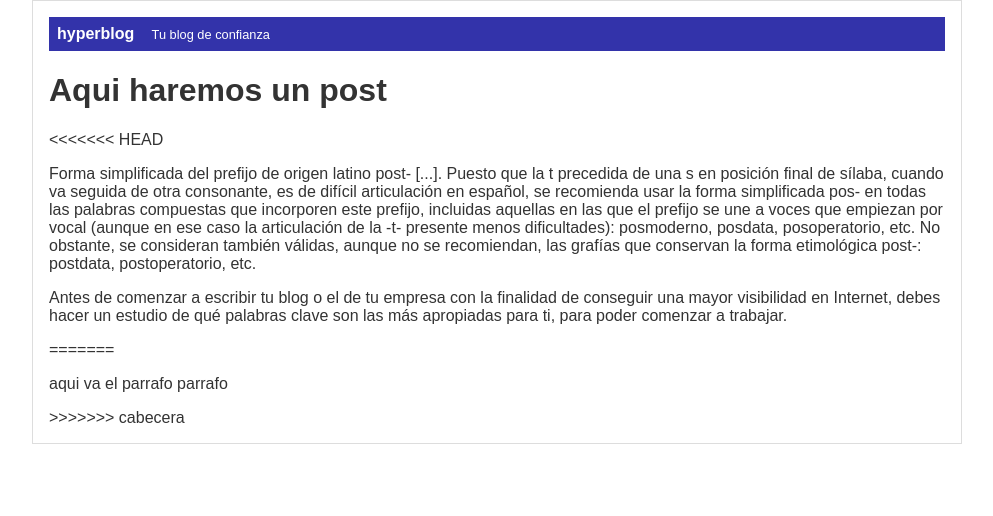
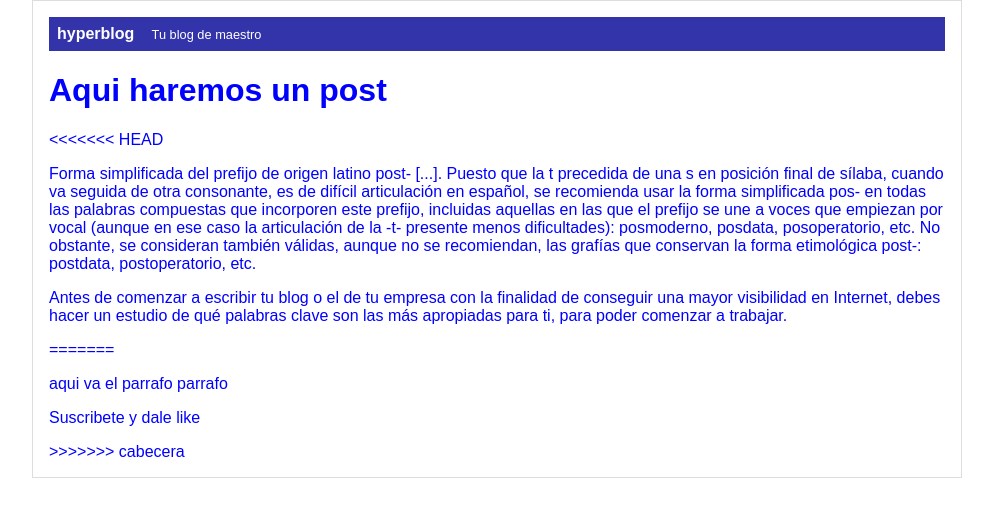
Before and after one commit to Yeltsin196/prueba_curso, a plain HTML site: page blogpost.html in a window 1280 px wide. Shown: the whole page, without its empty margins (143-1136 px from the left). Drawn offline with Linux system fonts and the light colour scheme.

Commit message:
agregue subscripcion, cambie la cabecera maestra y puse todo azul

```diff
--- a/blogpost.html
+++ b/blogpost.html
@@ -10,7 +10,7 @@
 		<div id ="cabecera">
 		hyperblog
 		<span id="tagline">
-			Tu blog de confianza
+			Tu blog de maestro
 		</span>
 		</div>
 		<div id="post">
@@ -23,6 +23,7 @@
 		</p>
 =======
 		<p> aqui va el parrafo parrafo</p>
+		<p> Suscribete y dale like</p>
 >>>>>>> cabecera
 		</div>
 	</div>
--- a/css_blog/estilos_blog.css
+++ b/css_blog/estilos_blog.css
@@ -2,7 +2,7 @@ body{
 
 text-align: center;
 	font-family: "arial";
-	color:#333;
+	color:blue;
 	font-size: 16px;
 	margin:0;
 	padding: 0;
```
